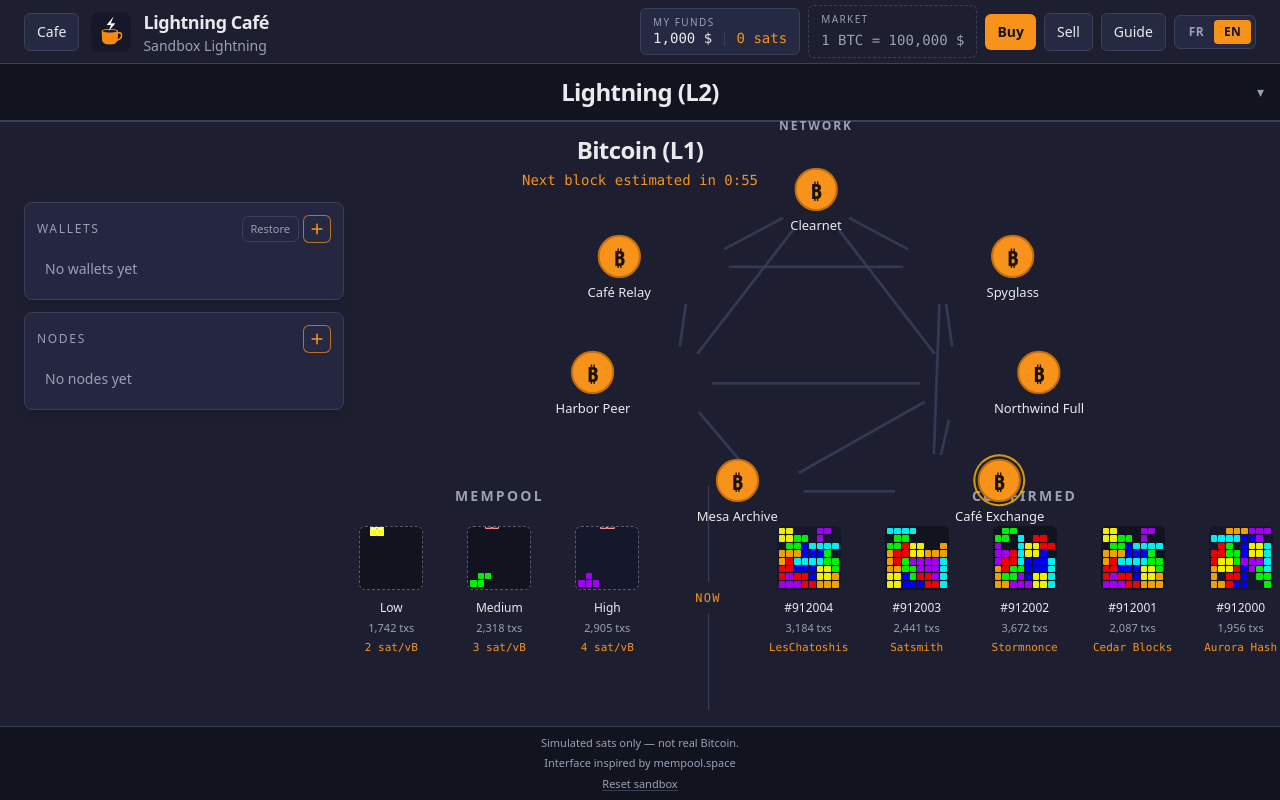
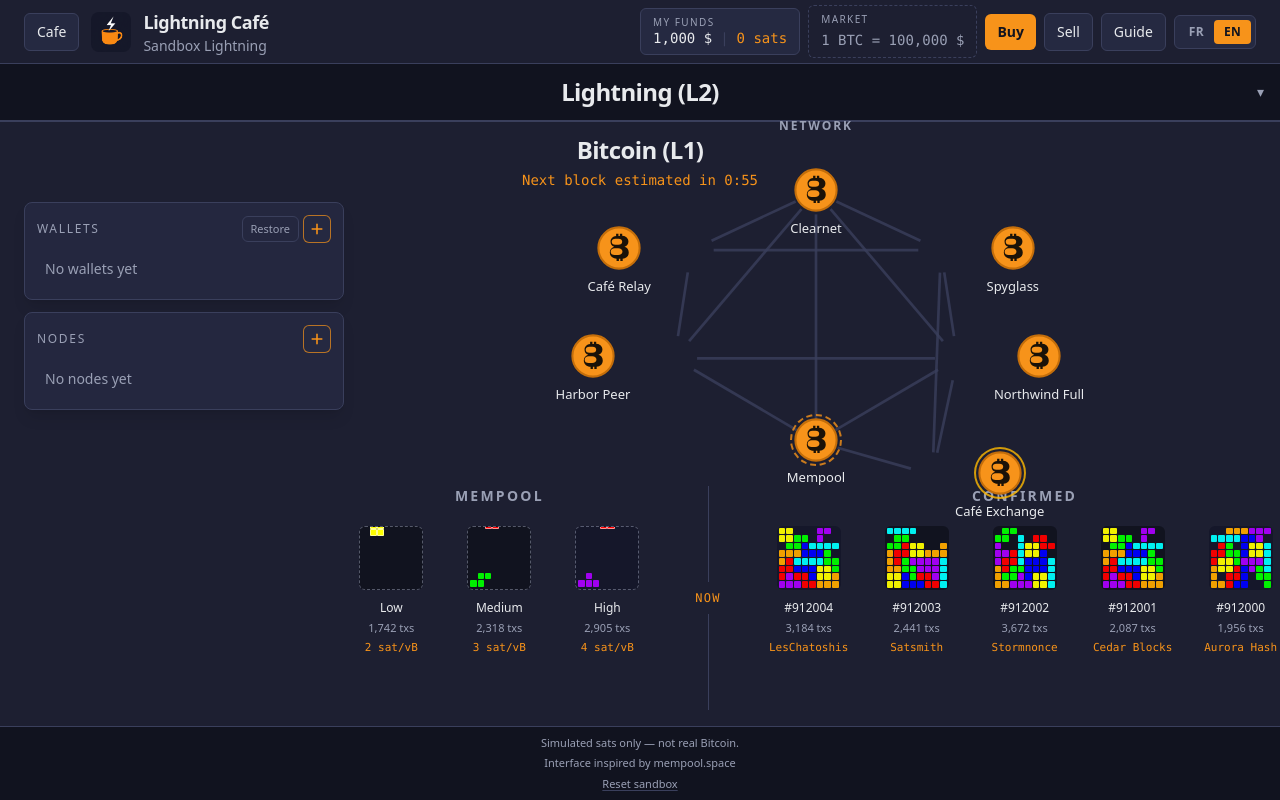
Before and after one commit to g1llez/lightning-cafe, a React (Vite) app: page / in a window 1280 px wide. Built offline with nearby package versions, Linux system fonts and the light colour scheme.

Commit message:
Route txs through nodes into a mempool peer, and fix disc links.

```diff
--- a/src/components/BitcoinLayer.tsx
+++ b/src/components/BitcoinLayer.tsx
@@ -206,7 +206,8 @@ type BitcoinLayerProps = {
 
 export function BitcoinLayer({ fill, onMessage, onSatsSent }: BitcoinLayerProps) {
   const { t } = useTranslation()
-  const { chain, secondsLeft, player } = useSimulation()
+  const { chain, secondsLeft, player, hiddenMempoolTxIds } = useSimulation()
+  const hiddenMempool = new Set(hiddenMempoolTxIds)
   const interval = sandboxBlockInterval()
   const packingFill = 1 - secondsLeft / interval
   const highFee =
@@ -300,7 +301,7 @@ export function BitcoinLayer({ fill, onMessage, onSatsSent }: BitcoinLayerProps)
 
       <div className="flex min-h-0 flex-1 flex-col justify-between gap-3 px-4 pb-4 md:pl-[23rem]">
         <div className="flex min-h-0 flex-1 items-center justify-center">
-          <NodeNetwork />
+          <NodeNetwork onSatsSent={onSatsSent} />
         </div>
 
         <div className="flex w-full max-w-5xl flex-col items-stretch gap-4 self-center md:flex-row md:items-start md:justify-center">
@@ -310,7 +311,9 @@ export function BitcoinLayer({ fill, onMessage, onSatsSent }: BitcoinLayerProps)
             </p>
             <div className="flex items-center justify-center gap-3">
               {chain.upcoming.map((block: ProjectedBlock) => {
-                const myPending = ownPendingForZone(player, chain.marketRate, block.priority)
+                const myPending = ownPendingForZone(player, chain.marketRate, block.priority).filter(
+                  (tx) => !hiddenMempool.has(tx.id),
+                )
                 return (
                   <BlockTile
                     key={block.id}
--- a/src/components/BitcoinNodeIcon.tsx
+++ b/src/components/BitcoinNodeIcon.tsx
@@ -3,25 +3,17 @@ type BitcoinNodeIconProps = {
   title?: string
 }
 
-/** Simple orange round Bitcoin mark for network peers. */
+/** Simple orange round Bitcoin mark — ₿ path is geometrically centered. */
 export function BitcoinNodeIcon({ className = 'h-8 w-8', title }: BitcoinNodeIconProps) {
   return (
     <svg viewBox="0 0 32 32" className={className} role="img" aria-label={title ?? 'Bitcoin'}>
       {title ? <title>{title}</title> : null}
       <circle cx="16" cy="16" r="15" fill="#f7931a" />
       <circle cx="16" cy="16" r="15" fill="none" stroke="#c46e0a" strokeWidth="1.5" />
-      <text
-        x="16"
-        y="17"
-        textAnchor="middle"
-        dominantBaseline="central"
+      <path
         fill="#1a1208"
-        fontSize="15"
-        fontWeight="700"
-        fontFamily="ui-sans-serif, system-ui, sans-serif"
-      >
-        ₿
-      </text>
+        d="M18.35 7.2V5.55h-1.7V7.2h-1.05V5.55h-1.7V7.22c-2.42.28-4.05 1.86-4.05 4.18 0 1.78 1.02 3.08 2.58 3.66-2.02.66-3.12 2.16-3.12 4.18 0 2.62 2.08 4.42 4.92 4.62v1.68h1.7v-1.66h1.05v1.66h1.7v-1.68c2.58-.22 4.42-1.96 4.42-4.58 0-2.08-1.18-3.52-3.12-4.14 1.86-.66 2.88-2.08 2.88-3.88 0-2.32-1.82-3.9-4.26-4.18zm.15 11.42c0 1.52-1.18 2.48-3.12 2.48h-2.52c-1.78 0-2.92-.96-2.92-2.44 0-1.48 1.16-2.5 3-2.5h2.52c1.86 0 3.04.98 3.04 2.46zm-.18-7.18c0 1.36-1.04 2.24-2.72 2.24h-2.28c-1.62 0-2.62-.88-2.62-2.24s1.04-2.24 2.7-2.24h2.28c1.64 0 2.64.88 2.64 2.24z"
+      />
     </svg>
   )
 }
--- a/src/components/BuyModal.tsx
+++ b/src/components/BuyModal.tsx
@@ -7,10 +7,11 @@ import {
   formatCad,
   satsToCad,
 } from '../simulation/player'
+import { EXCHANGE_NODE_ID } from '../simulation/nodes'
 import { useSimulation } from '../simulation/SimulationProvider'
 import { AmountSats, SAT_PRESETS } from './AmountSats'
 import { Modal } from './Modal'
-import { mempoolFlyId } from './SatsFlight'
+import { nodeFlyId } from './SatsFlight'
 import { InfoMark } from './Tooltip'
 
 type BuyModalProps = {
@@ -49,7 +50,7 @@ export function BuyModal({ onClose, onMessage, onSatsSent }: BuyModalProps) {
     }
 
     buyBtc(addressDraft, cadCost)
-    onSatsSent(t('services.flyingSats', { sats: received.toLocaleString() }), mempoolFlyId('high'))
+    onSatsSent(t('services.flyingSats', { sats: received.toLocaleString() }), nodeFlyId(EXCHANGE_NODE_ID))
     onMessage(t('services.buySent'))
     onClose()
   }
--- a/src/components/NodeNetwork.tsx
+++ b/src/components/NodeNetwork.tsx
@@ -1,7 +1,9 @@
-import { useEffect, useMemo, useState } from 'react'
+import { useEffect, useMemo, useRef, useState } from 'react'
 import { useTranslation } from 'react-i18next'
 import { sandboxBlockInterval } from '../simulation/chain'
 import {
+  MEMPOOL_NODE_ID,
+  NODE_DISC_RADIUS,
   PROPAGATION_HOP_MS,
   edgeEndpoints,
   isOwnNodeReady,
@@ -15,11 +17,12 @@ import {
 } from '../simulation/nodes'
 import { useSimulation } from '../simulation/SimulationProvider'
 import { BitcoinNodeIcon } from './BitcoinNodeIcon'
+import { mempoolFlyId, nodeFlyId } from './SatsFlight'
 import { Tooltip } from './Tooltip'
 
 const PACKET_MS = 420
-/** Keep strokes clear of the larger node discs (viewBox units). */
-const EDGE_PAD = 9
+/** Let the sats chip reach the origin node before hops leave it. */
+const TX_ORIGIN_HOLD_MS = 900
 
 type ActivePacket = PropagationHop & {
   key: string
@@ -31,9 +34,19 @@ type ActivePacket = PropagationHop & {
   y2: number
 }
 
-export function NodeNetwork() {
+type NodeNetworkProps = {
+  onSatsSent: (label: string, target: string, from?: string) => void
+}
+
+export function NodeNetwork({ onSatsSent }: NodeNetworkProps) {
   const { t } = useTranslation()
-  const { player, chain, secondsLeft, networkPulse } = useSimulation()
+  const { player, chain, secondsLeft, networkPulse, revealMempoolTx } = useSimulation()
+  const onSatsSentRef = useRef(onSatsSent)
+  onSatsSentRef.current = onSatsSent
+  const revealRef = useRef(revealMempoolTx)
+  revealRef.current = revealMempoolTx
+  const tRef = useRef(t)
+  tRef.current = t
   const tip = chain.confirmed[0]?.height ?? chain.nextHeight - 1
   const blockFill = 1 - secondsLeft / sandboxBlockInterval()
   const nodes = useMemo(() => visibleNetwork(player.ownNode), [player.ownNode])
@@ -53,14 +66,32 @@ export function NodeNetwork() {
       return
     }
 
+    const pulse = networkPulse
     const reduced = window.matchMedia('(prefers-reduced-motion: reduce)').matches
-    const hops = propagationHops(networkPulse.originId, edges)
-    setPulseKey(networkPulse.id)
-    setInformed(new Set([networkPulse.originId]))
+    const hold = pulse.kind === 'tx' && !reduced ? TX_ORIGIN_HOLD_MS : 0
+    const hops = propagationHops(pulse.originId, edges).map((hop) => ({
+      ...hop,
+      delayMs: hop.delayMs + hold,
+    }))
+    setPulseKey(pulse.id)
+    setInformed(new Set([pulse.originId]))
+
+    function deliverToMempool() {
+      if (pulse.kind !== 'tx' || !pulse.txId || !pulse.lane) {
+        return
+      }
+      revealRef.current(pulse.txId)
+      onSatsSentRef.current(
+        tRef.current('services.flyingSats', { sats: (pulse.sats ?? 0).toLocaleString() }),
+        mempoolFlyId(pulse.lane),
+        nodeFlyId(MEMPOOL_NODE_ID),
+      )
+    }
 
     if (reduced || hops.length === 0) {
       setInformed(new Set(idSet))
       setPackets([])
+      deliverToMempool()
       return
     }
 
@@ -71,17 +102,21 @@ export function NodeNetwork() {
         const to = byId.get(hop.toId)
         const ends =
           from && to
-            ? edgeEndpoints(from.x, from.y, to.x, to.y, EDGE_PAD)
+            ? edgeEndpoints(from.x, from.y, to.x, to.y, NODE_DISC_RADIUS)
             : { x1: 0, y1: 0, x2: 0, y2: 0 }
         return {
           ...hop,
           ...ends,
-          key: `${networkPulse.id}-${index}`,
-          pulseId: networkPulse.id,
-          kind: networkPulse.kind,
+          key: `${pulse.id}-${index}`,
+          pulseId: pulse.id,
+          kind: pulse.kind,
         }
       }),
     )
+
+    if (pulse.originId === MEMPOOL_NODE_ID) {
+      timers.push(window.setTimeout(deliverToMempool, hold))
+    }
 
     for (const hop of hops) {
       timers.push(
@@ -91,14 +126,17 @@ export function NodeNetwork() {
             next.add(hop.toId)
             return next
           })
+          if (hop.toId === MEMPOOL_NODE_ID && pulse.kind === 'tx') {
+            deliverToMempool()
+          }
         }, hop.delayMs),
       )
     }
 
-    const clearAt = (hops[hops.length - 1]?.delayMs ?? 0) + PACKET_MS + PROPAGATION_HOP_MS
+    const clearAt = (hops[hops.length - 1]?.delayMs ?? hold) + PACKET_MS + PROPAGATION_HOP_MS
     timers.push(
       window.setTimeout(() => {
-        setPackets((current) => current.filter((packet) => packet.pulseId !== networkPulse.id))
+        setPackets((current) => current.filter((packet) => packet.pulseId !== pulse.id))
         setInformed(new Set())
       }, clearAt),
     )
@@ -128,7 +166,7 @@ export function NodeNetwork() {
             if (!a || !b) {
               return null
             }
-            const ends = edgeEndpoints(a.x, a.y, b.x, b.y, EDGE_PAD)
+            const ends = edgeEndpoints(a.x, a.y, b.x, b.y, NODE_DISC_RADIUS)
             const lit = informed.has(edge.a) && informed.has(edge.b) && informed.size > 0
             return (
               <line
@@ -158,15 +196,44 @@ export function NodeNetwork() {
         {nodes.map((node) => {
           const syncing = node.kind === 'own' && own && !ownReady
           const hot = informed.has(node.id)
-          const body = (
+          const tipText =
+            node.kind === 'exchange'
+              ? t('layers.nodeExchangeTip')
+              : node.kind === 'mempool'
+                ? t('layers.nodeMempoolTip')
+                : node.kind === 'public'
+                  ? t('layers.nodePublicTip')
+                  : node.kind === 'npc'
+                    ? t('layers.nodeNpcTip')
+                    : null
+
+          const icon = (
+            <span
+              data-fly={nodeFlyId(node.id)}
+              className={`inline-flex rounded-full p-0.5 ${
+                node.kind === 'own'
+                  ? 'ring-2 ring-accent'
+                  : node.kind === 'exchange'
+                    ? 'ring-2 ring-amber-400/80'
+                    : node.kind === 'mempool'
+                      ? 'border-2 border-dashed border-accent/80'
+                      : ''
+              } ${hot ? 'ring-offset-1 ring-offset-bg-secondary' : ''}`}
+            >
+              <BitcoinNodeIcon className="h-9 w-9 md:h-11 md:w-11" title={node.name} />
+            </span>
+          )
+
+          return (
             <div
-              className={`relative flex flex-col items-center gap-1 ${
-                hot ? 'scale-105' : ''
-              } transition`}
+              key={node.id}
+              className="absolute z-[1]"
+              style={{ left: `${node.x}%`, top: `${node.y}%` }}
             >
+              <div className={`relative ${hot ? 'scale-105' : ''} transition`}>
                 {syncing && (
                   <span
-                  className="absolute -inset-1.5 rounded-full border-2 border-accent/35"
+                    className="absolute left-1/2 top-1/2 h-12 w-12 -translate-x-1/2 -translate-y-1/2 rounded-full border-2 border-accent/35 md:h-14 md:w-14"
                     style={{
                       background: `conic-gradient(var(--color-accent, #f7931a) ${syncProgress * 360}deg, transparent 0)`,
                       mask: 'radial-gradient(farthest-side, transparent calc(100% - 3px), #000 calc(100% - 2px))',
@@ -175,17 +242,10 @@ export function NodeNetwork() {
                     }}
                   />
                 )}
-              <span
-                className={`rounded-full p-0.5 ${
-                  node.kind === 'own'
-                    ? 'ring-2 ring-accent'
-                    : node.kind === 'exchange'
-                      ? 'ring-2 ring-amber-400/80'
-                      : ''
-                } ${hot ? 'ring-offset-1 ring-offset-bg-secondary' : ''}`}
-              >
-                <BitcoinNodeIcon className="h-9 w-9 md:h-11 md:w-11" title={node.name} />
-              </span>
+                <div className="absolute left-1/2 top-1/2 -translate-x-1/2 -translate-y-1/2">
+                  {tipText ? <Tooltip text={tipText} side="top">{icon}</Tooltip> : icon}
+                </div>
+                <div className="absolute left-1/2 top-[1.55rem] flex -translate-x-1/2 flex-col items-center gap-0.5 md:top-[1.75rem]">
                   <span className="max-w-[6.5rem] truncate text-center text-xs font-medium text-text-primary md:text-[13px]">
                     {node.name}
                   </span>
@@ -202,30 +262,7 @@ export function NodeNetwork() {
                     </Tooltip>
                   )}
                 </div>
-          )
-
-          const tipText =
-            node.kind === 'exchange'
-              ? t('layers.nodeExchangeTip')
-              : node.kind === 'public'
-                ? t('layers.nodePublicTip')
-                : node.kind === 'npc'
-                  ? t('layers.nodeNpcTip')
-                  : null
-
-          return (
-            <div
-              key={node.id}
-              className="absolute -translate-x-1/2 -translate-y-1/2"
-              style={{ left: `${node.x}%`, top: `${node.y}%` }}
-            >
-              {tipText ? (
-                <Tooltip text={tipText} side="top">
-                  {body}
-                </Tooltip>
-              ) : (
-                body
-              )}
+              </div>
             </div>
           )
         })}
@@ -251,7 +288,10 @@ function PacketDot({
 }) {
   return (
     <circle
+      cx={x1}
+      cy={y1}
       r={kind === 'block' ? 1.5 : 1.25}
+      opacity={0}
       className={kind === 'block' ? 'fill-accent' : 'fill-amber-300'}
     >
       <animate
--- a/src/components/SatsFlight.tsx
+++ b/src/components/SatsFlight.tsx
@@ -11,6 +11,10 @@ type SatsFlightProps = {
 /** Single naming contract between the fee choice and the block that receives the chip. */
 export function mempoolFlyId(priority: Priority): string {
   return `mempool-${priority}`
+}
+
+export function nodeFlyId(nodeId: string): string {
+  return `node-${nodeId}`
 }
 
 function centerOf(element: Element): { x: number; y: number } {
--- a/src/components/SendModal.tsx
+++ b/src/components/SendModal.tsx
@@ -17,7 +17,7 @@ import { useSimulation } from '../simulation/SimulationProvider'
 import { AmountSats, SEND_PRESETS } from './AmountSats'
 import { FeePicker, feeRateFor } from './FeePicker'
 import { Modal } from './Modal'
-import { mempoolFlyId } from './SatsFlight'
+import { nodeFlyId } from './SatsFlight'
 import { InfoMark } from './Tooltip'
 
 type SendModalProps = {
@@ -77,7 +77,7 @@ export function SendModal({ walletId, onClose, onMessage, onSatsSent }: SendModa
     chooseBroadcastNode(selected.id)
     const feeRate = feeRateFor(chain.marketRate, priority)
     sendBtc(walletId, addressDraft, safeAmount, feeRate)
-    onSatsSent(t('services.flyingSats', { sats: safeAmount.toLocaleString() }), mempoolFlyId(priority))
+    onSatsSent(t('services.flyingSats', { sats: safeAmount.toLocaleString() }), nodeFlyId(selected.id))
     onMessage(t('assets.sendSent'))
     onClose()
   }
--- a/src/i18n/locales/en.json
+++ b/src/i18n/locales/en.json
@@ -166,6 +166,7 @@
     "nodeSyncingTip": "The node downloads and validates every transaction on the blockchain.",
     "nodePublicTip": "Public relay — convenient, but it sees your traffic.",
     "nodeNpcTip": "Sandbox full-node peer.",
+    "nodeMempoolTip": "The mempool collects unconfirmed transactions and places them in the block being mined.",
     "now": "Now",
     "confirmed": "Confirmed",
     "nextBlockIn": "Next block estimated in {{time}}",
--- a/src/i18n/locales/fr.json
+++ b/src/i18n/locales/fr.json
@@ -166,6 +166,7 @@
     "nodeSyncingTip": "La node télécharge et valide toutes les transactions de la blockchain.",
     "nodePublicTip": "Relay public — pratique, mais voit ton trafic.",
     "nodeNpcTip": "Peer plein nœud du sandbox.",
+    "nodeMempoolTip": "Le mempool collecte les transactions non confirmées et les met dans le bloc en cours de minage.",
     "now": "Maintenant",
     "confirmed": "Confirmés",
     "nextBlockIn": "Prochain bloc estimé dans {{time}}",
--- a/src/simulation/SimulationProvider.tsx
+++ b/src/simulation/SimulationProvider.tsx
@@ -2,6 +2,7 @@ import { createContext, useContext, useEffect, useMemo, useRef, useState, type R
 import {
   applyServerTick,
   createInitialChain,
+  feeZone,
   marketQuotes,
   mineBlock,
   pickPool,
@@ -63,6 +64,8 @@ type SimulationContextValue = {
   roomId: string | null
   sessionStatus: SessionStatus
   networkPulse: NetworkPulse | null
+  hiddenMempoolTxIds: string[]
+  revealMempoolTx: (txId: string) => void
   addWallet: (name: string) => void
   renameWallet: (walletId: string, name: string) => void
   newAddress: (walletId: string) => void
@@ -103,6 +106,7 @@ export function SimulationProvider({ children }: SimulationProviderProps) {
   const [roomId, setRoomId] = useState<string | null>(boot.roomId)
   const [sessionStatus, setSessionStatus] = useState<SessionStatus>('off')
   const [networkPulse, setNetworkPulse] = useState<NetworkPulse | null>(null)
+  const [hiddenMempoolTxIds, setHiddenMempoolTxIds] = useState<string[]>([])
   const chainRef = useRef(chain)
   const socketRef = useRef<WebSocket | null>(null)
   const seqRef = useRef(0)
@@ -307,6 +311,9 @@ export function SimulationProvider({ children }: SimulationProviderProps) {
       roomId,
       sessionStatus,
       networkPulse,
+      hiddenMempoolTxIds,
+      revealMempoolTx: (txId) =>
+        setHiddenMempoolTxIds((current) => current.filter((id) => id !== txId)),
       addWallet: (name) => setPlayer((current) => createWallet(current, name)),
       renameWallet: (walletId, name) => setPlayer((current) => renameWallet(current, walletId, name)),
       newAddress: (walletId) => setPlayer((current) => createAddress(current, walletId)),
@@ -336,7 +343,15 @@ export function SimulationProvider({ children }: SimulationProviderProps) {
         const tx = next.pending[next.pending.length - 1]
         if (tx) {
           publishTx('buy', tx.address, tx.sats, tx.feeRate, tx.id)
-          setNetworkPulse({ id: `tx-${tx.id}`, kind: 'tx', originId: EXCHANGE_NODE_ID })
+          setHiddenMempoolTxIds((current) => [...current, tx.id])
+          setNetworkPulse({
+            id: `tx-${tx.id}`,
+            kind: 'tx',
+            originId: EXCHANGE_NODE_ID,
+            txId: tx.id,
+            lane: 'high',
+            sats: tx.sats,
+          })
         }
       },
       sendBtc: (fromWalletId, toAddress, sats, feeRate) => {
@@ -345,10 +360,14 @@ export function SimulationProvider({ children }: SimulationProviderProps) {
         const tx = next.pending[next.pending.length - 1]
         if (tx) {
           publishTx('send', tx.address, tx.sats, tx.feeRate, tx.id)
+          setHiddenMempoolTxIds((current) => [...current, tx.id])
           setNetworkPulse({
             id: `tx-${tx.id}`,
             kind: 'tx',
             originId: player.selectedNodeId,
+            txId: tx.id,
+            lane: feeZone(tx.feeRate, chain.marketRate),
+            sats: tx.sats,
           })
         }
       },
@@ -379,9 +398,10 @@ export function SimulationProvider({ children }: SimulationProviderProps) {
         setChain(createInitialChain())
         setSecondsLeft(blockInterval)
         setNetworkPulse(null)
+        setHiddenMempoolTxIds([])
       },
     }),
-    [chain, player, secondsLeft, roomId, sessionStatus, blockInterval, networkPulse],
+    [chain, player, secondsLeft, roomId, sessionStatus, blockInterval, networkPulse, hiddenMempoolTxIds],
   )
 
   return <SimulationContext.Provider value={value}>{children}</SimulationContext.Provider>
--- a/src/simulation/nodes.ts
+++ b/src/simulation/nodes.ts
@@ -1,9 +1,12 @@
 /**
  * L1 peer graph for the sandbox: public relays, NPC full nodes, the exchange,
- * and optionally the player's own node (syncs over OWN_NODE_SYNC_BLOCKS).
+ * a mempool collector, and optionally the player's own node
+ * (syncs over OWN_NODE_SYNC_BLOCKS).
  */
 
-export type NodeKind = 'public' | 'npc' | 'exchange' | 'own'
+import type { Priority } from './chain'
+
+export type NodeKind = 'public' | 'npc' | 'exchange' | 'own' | 'mempool'
 
 export type NetworkNode = {
   id: string
@@ -40,19 +43,22 @@ export const PUBLIC_NODES: BroadcastNode[] = [
 
 export const DEFAULT_PUBLIC_NODE_ID = PUBLIC_NODES[0]!.id
 export const EXCHANGE_NODE_ID = 'ex-cafe-desk'
+export const MEMPOOL_NODE_ID = 'net-mempool'
 export const OWN_NODE_ID = 'own-node'
 export const OWN_NODE_SYNC_BLOCKS = 4
 export const PROPAGATION_HOP_MS = 500
+/** Radius of the orange disc in the 100×100 layout (lines stop at the rim). */
+export const NODE_DISC_RADIUS = 5.4
 
 /** Always-on peers (no player node). Max 7; own makes 8. Exchange sits on the edge, not the hub. */
 export const BASE_NETWORK: NetworkNode[] = [
-  { id: 'pub-cafe-relay', name: 'Café Relay', kind: 'public', x: 20, y: 30 },
-  { id: 'pub-clearnet', name: 'Clearnet', kind: 'public', x: 50, y: 14 },
-  { id: 'pub-fast-spy', name: 'Spyglass', kind: 'public', x: 80, y: 30 },
-  { id: 'npc-harbor', name: 'Harbor Peer', kind: 'npc', x: 16, y: 58 },
-  { id: 'npc-northwind', name: 'Northwind Full', kind: 'npc', x: 84, y: 58 },
-  { id: 'npc-mesa', name: 'Mesa Archive', kind: 'npc', x: 38, y: 84 },
-  { id: EXCHANGE_NODE_ID, name: 'Café Exchange', kind: 'exchange', x: 78, y: 84 },
+  { id: 'pub-cafe-relay', name: 'Café Relay', kind: 'public', x: 20, y: 26 },
+  { id: 'pub-clearnet', name: 'Clearnet', kind: 'public', x: 50, y: 12 },
+  { id: 'pub-fast-spy', name: 'Spyglass', kind: 'public', x: 80, y: 26 },
+  { id: 'npc-harbor', name: 'Harbor Peer', kind: 'npc', x: 16, y: 52 },
+  { id: 'npc-northwind', name: 'Northwind Full', kind: 'npc', x: 84, y: 52 },
+  { id: EXCHANGE_NODE_ID, name: 'Café Exchange', kind: 'exchange', x: 78, y: 80 },
+  { id: MEMPOOL_NODE_ID, name: 'Mempool', kind: 'mempool', x: 50, y: 72 },
 ]
 
 /** Undirected mesh — sparse enough to read hops. */
@@ -64,16 +70,17 @@ export const NETWORK_EDGES: NetworkEdge[] = [
   { a: 'pub-fast-spy', b: 'npc-northwind' },
   { a: 'pub-clearnet', b: 'npc-harbor' },
   { a: 'pub-clearnet', b: 'npc-northwind' },
-  { a: 'npc-harbor', b: 'npc-mesa' },
-  { a: 'npc-northwind', b: 'npc-mesa' },
   { a: 'npc-harbor', b: 'npc-northwind' },
-  { a: EXCHANGE_NODE_ID, b: 'npc-mesa' },
   { a: EXCHANGE_NODE_ID, b: 'npc-northwind' },
   { a: EXCHANGE_NODE_ID, b: 'pub-fast-spy' },
+  { a: MEMPOOL_NODE_ID, b: 'npc-harbor' },
+  { a: MEMPOOL_NODE_ID, b: 'npc-northwind' },
+  { a: MEMPOOL_NODE_ID, b: 'pub-clearnet' },
+  { a: MEMPOOL_NODE_ID, b: EXCHANGE_NODE_ID },
   /** Own node plugs into the mesh when present. */
   { a: OWN_NODE_ID, b: 'pub-cafe-relay' },
   { a: OWN_NODE_ID, b: 'npc-harbor' },
-  { a: OWN_NODE_ID, b: 'npc-mesa' },
+  { a: OWN_NODE_ID, b: MEMPOOL_NODE_ID },
 ]
 
 export type OwnNode = {
@@ -112,13 +119,13 @@ export function ownNodeProgressPercent(own: OwnNode, tip: number, blockFill = 0)
   return Math.round(ownNodeProgress(own, tip, blockFill) * 100)
 }
 
-/** Pull line ends inward so strokes stop short of the node discs. */
+/** Pull line ends inward so strokes meet the rim of the node discs. */
 export function edgeEndpoints(
   x1: number,
   y1: number,
   x2: number,
   y2: number,
-  pad = 8,
+  pad = NODE_DISC_RADIUS,
 ): { x1: number; y1: number; x2: number; y2: number } {
   const dx = x2 - x1
   const dy = y2 - y1
@@ -172,8 +179,8 @@ export function visibleNetwork(ownNode: OwnNode | null): NetworkNode[] {
       id: ownNode.id,
       name: ownNode.name,
       kind: 'own',
-      x: 10,
-      y: 84,
+      x: 12,
+      y: 82,
     },
   ]
 }
@@ -223,9 +230,9 @@ export function propagationHops(
   return hops
 }
 
-/** Pick a random always-on node as the first to announce a new block. */
+/** Pick a random always-on full node as the first to announce a new block. */
 export function pickBlockOrigin(random = Math.random): string {
-  const pool = BASE_NETWORK.map((node) => node.id)
+  const pool = BASE_NETWORK.filter((node) => node.kind !== 'mempool').map((node) => node.id)
   const index = Math.floor(random() * pool.length)
   return pool[index] ?? EXCHANGE_NODE_ID
 }
@@ -234,4 +241,7 @@ export type NetworkPulse = {
   id: string
   kind: 'block' | 'tx'
   originId: string
+  txId?: string
+  lane?: Priority
+  sats?: number
 }
```
Also changed, not shown: 1 other file (tests, documents, lock files or other folders). Lines whose indentation alone changed are shown as unchanged.
